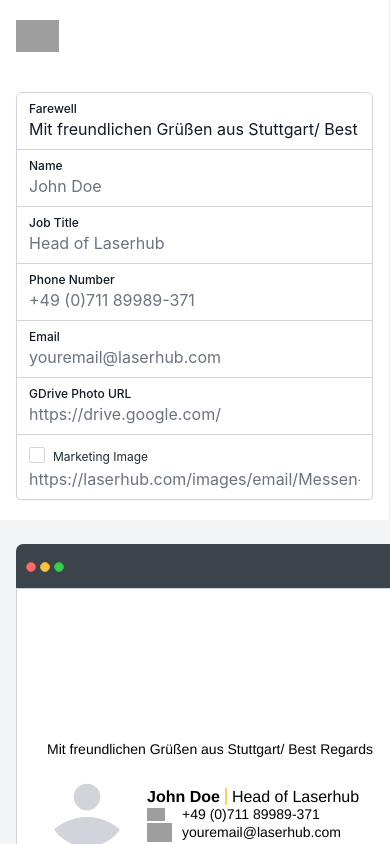
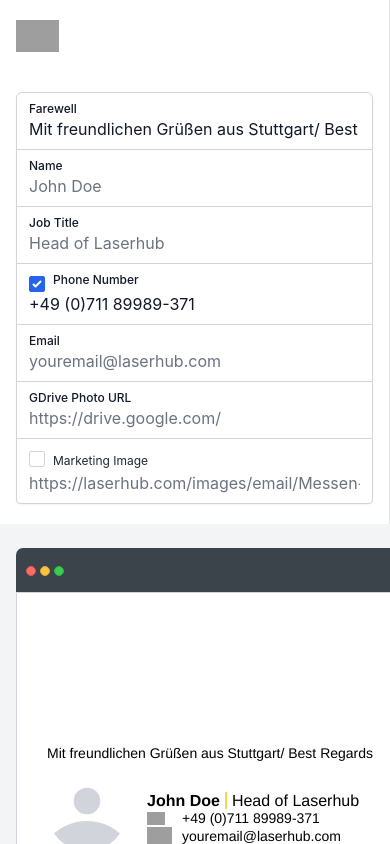
Before and after one commit to rpfelgueiras/lh-email-signature, a React (Create React App) app: page / in a window 390 px wide. Shown: the top 844 px of the page. Built offline with nearby package versions, Linux system fonts and the light colour scheme; grey boxes are pictures that could not be loaded.

Commit message:
The phone number is optional

```diff
--- a/src/App.js
+++ b/src/App.js
@@ -15,8 +15,10 @@
   );
   const [name, setName] = useState("John Doe");
   const [jobTitle, setJobTitle] = useState("Head of Laserhub");
+  const [email, setEmail] = useState("youremail@laserhub.com");
+
+  const [hasPhoneNumber, setHasPhoneNumber] = useState(true);
   const [phoneNumber, setPhoneNumber] = useState("+49 (0)711 89989-371");
-  const [email, setEmail] = useState("youremail@laserhub.com");
 
   const [selectedImageUrl, setSelectedImageUrl] = useState();
   const [imageURLErrorMessage, setimageURLErrorMessage] = useState("");
@@ -92,6 +94,15 @@
       // error
       setSelectedImageUrl();
       setimageURLErrorMessage("error");
+    }
+  }
+
+  function onChangeCheckBoxPhoneNumber(event) {
+    setHasPhoneNumber(event.target.checked);
+
+    if (event.target.checked) {
+    } else {
+      // hide
     }
   }
 
@@ -196,6 +207,14 @@
                   />
                 </div>
                 <div className="relative border border-gray-300 rounded-md rounded-t-none rounded-b-none px-3 py-2 focus-within:z-10 focus-within:ring-1 focus-within:ring-indigo-600 focus-within:border-indigo-600">
+                  <input
+                    className="form-check-input appearance-none h-4 w-4 border border-gray-300 rounded-sm bg-white checked:bg-blue-600 checked:border-blue-600 focus:outline-none transition duration-200 mt-1 align-top bg-no-repeat bg-center bg-contain float-left mr-2 cursor-pointer"
+                    type="checkbox"
+                    value=""
+                    id="checkBoxPhoneNumber"
+                    onChange={onChangeCheckBoxPhoneNumber}
+                    defaultChecked={true}
+                  />
                   <label
                     htmlFor="phone-number"
                     className="block text-xs font-medium text-gray-900"
@@ -210,6 +229,8 @@
                     className="block w-full border-0 p-0 text-gray-900 placeholder-gray-500 focus:ring-0 sm:text-sm"
                     placeholder="+49 (0)711 89989-371"
                     onChange={onChangePhoneNumber}
+                    disabled={!hasPhoneNumber}
+                    defaultValue={"+49 (0)711 89989-371"}
                   />
                 </div>
                 <div className="relative border border-gray-300 rounded-md rounded-t-none rounded-b-none px-3 py-2 focus-within:z-10 focus-within:ring-1 focus-within:ring-indigo-600 focus-within:border-indigo-600">
@@ -427,6 +448,7 @@
                                     }}
                                   >
                                     <tbody>
+                                      {hasPhoneNumber && (
                                         <tr>
                                           <td style={{ paddingRight: "10px" }}>
                                             <img
@@ -439,6 +461,7 @@
                                             {phoneNumber}
                                           </td>
                                         </tr>
+                                      )}
                                       <tr>
                                         <td style={{ paddingRight: "10px" }}>
                                           <img
```
Lines whose indentation alone changed are shown as unchanged.
